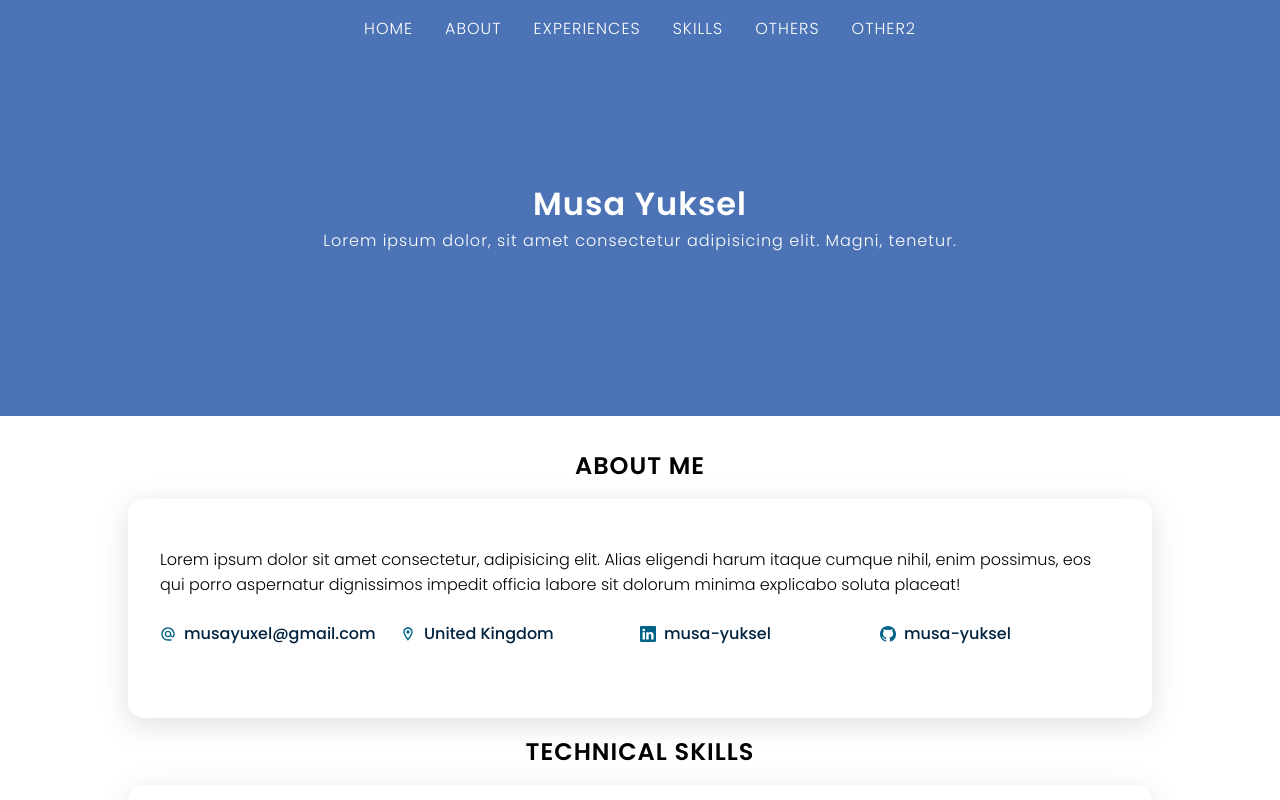
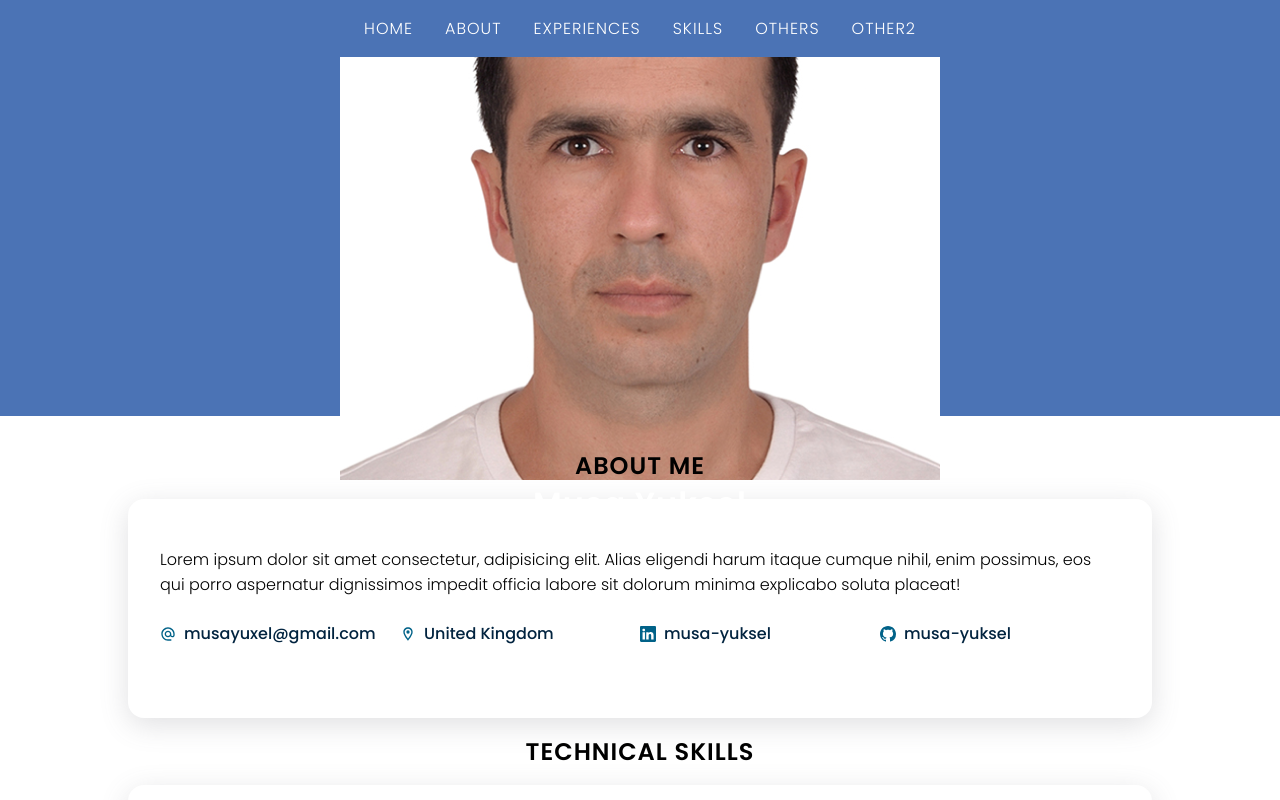
Before and after one commit to musayuksel/CV, a React (Create React App) app: page / in a window 1280 px wide. Shown: the top 800 px of the page. Built offline with nearby package versions, Linux system fonts and the light colour scheme.

Commit message:
Add img to the header

```diff
--- a/src/components/Header.js
+++ b/src/components/Header.js
@@ -6,11 +6,9 @@ export default function Header() {
   return (
     <header id="home">
       <NavBar />
+      <img src="./musa.png" alt="picture of musa" />
       <h1>Musa Yuksel</h1>
-      <p>
-        Lorem ipsum dolor, sit amet consectetur adipisicing elit. Magni,
-        tenetur.
-      </p>
+      <p>Full Stack Web Devoloper</p>
     </header>
   );
 }
```
